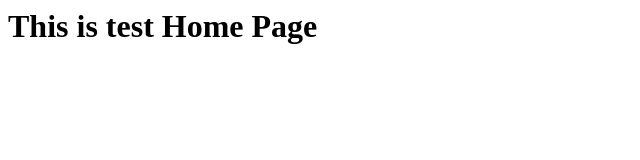
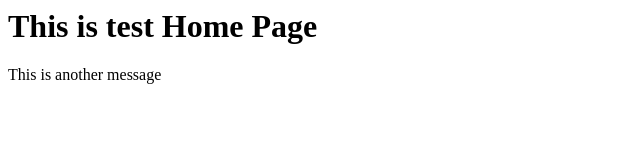
Before and after one commit to janmontejo/HappySat, a plain HTML site: page index.html in a window 1280 px wide. Shown: the whole page, without its empty margins (0-640 px from the left). Drawn offline with Linux system fonts and the light colour scheme.

Commit message:
Update index.html

```diff
--- a/index.html
+++ b/index.html
@@ -1,5 +1,7 @@
 <html>
 <body>
 <h1>This is test Home Page</h1>
+
+  <p>This is another message</p>
 </body>
 </html>
```
